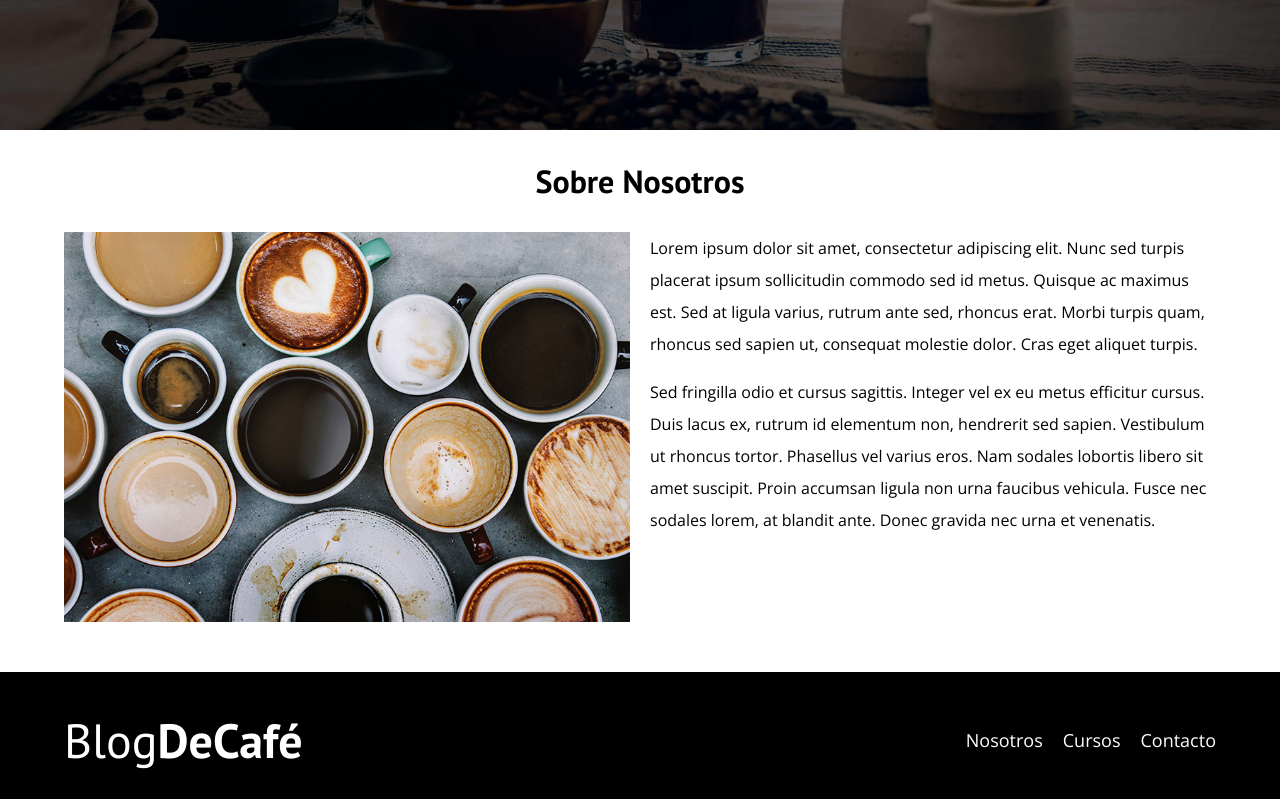
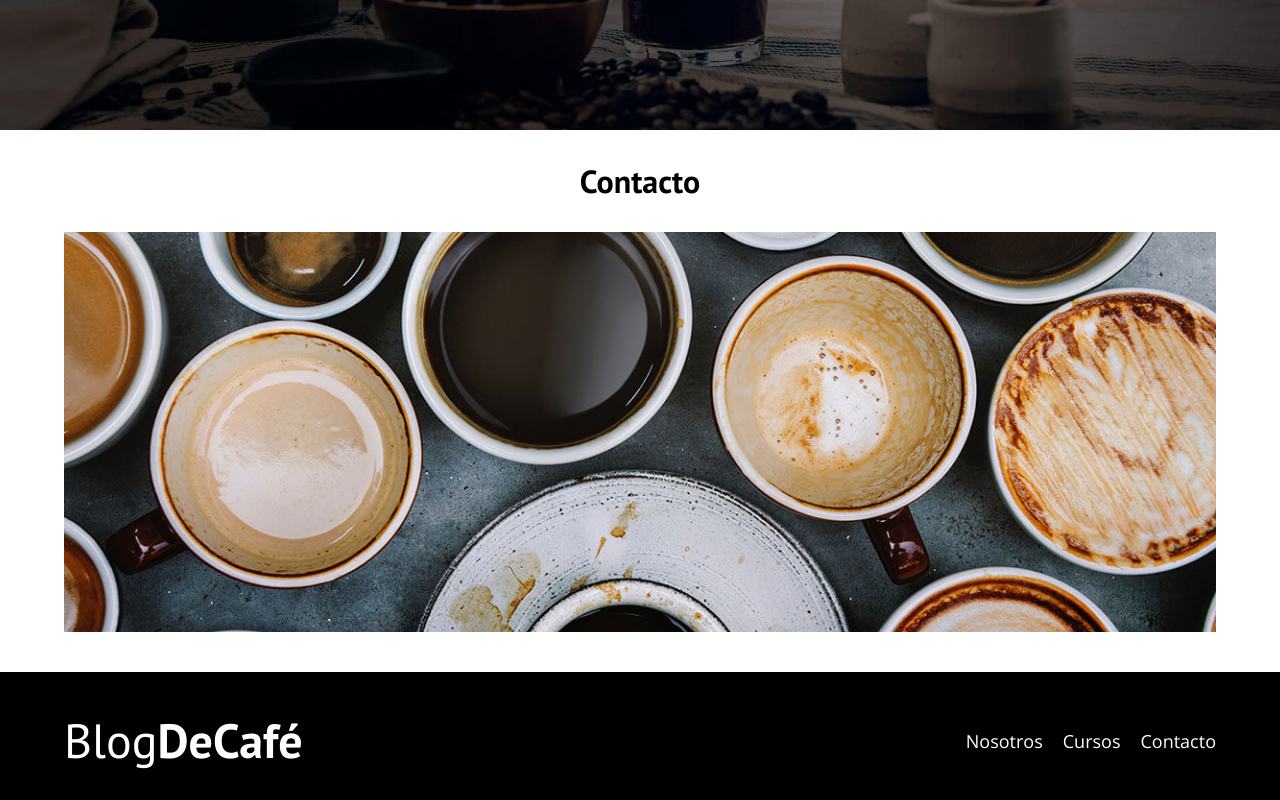
Before and after one commit to cocorniz88/blog_cafe, a plain HTML site: page nosotros.html in a window 1280 px wide. Shown: the part 470-1270 px from the top of the page. Drawn offline with nearby package versions, Linux system fonts and the light colour scheme.

Commit message:
img background

```diff
--- a/css/styles.css
+++ b/css/styles.css
@@ -221,3 +221,10 @@ img {
 .curso__info {
     font-size: 2rem;
 }
+/*Contacto*/
+.contacto-bg  {
+    background-image: url(../img/contacto.jpg); /*recordar que cuando se pone asi y es un div vacio en html debe de ir acompañado a continuacion con un height*/
+    height: 40rem;
+    background-size: cover;
+    background-repeat: no-repeat;
+}
--- a/nosotros.html
+++ b/nosotros.html
@@ -37,19 +37,12 @@
     </header>
 
     <main class="contenedor">
-        <h3 class="centrar-texto">Sobre Nosotros</h3>
+        <h3 class="centrar-texto">Contacto</h3>
 
-        <div class="sobre-nosotros">
-            <div class="sobre-nosotros__imagen">
-                <img src="img/nosotros.jpg" alt="imagen nosotros">
-            </div>
+        <div class="contacto-bg">
 
-            <div class="sobre-nosotros__texto">
-                <p class="parrafo">Lorem ipsum dolor sit amet, consectetur adipiscing elit. Nunc sed turpis placerat ipsum sollicitudin commodo sed id metus. Quisque ac maximus est. Sed at ligula varius, rutrum ante sed, rhoncus erat. Morbi turpis quam, rhoncus sed sapien ut, consequat molestie dolor. Cras eget aliquet turpis. </p>
+        </div>
 
-                <p>Sed fringilla odio et cursus sagittis. Integer vel ex eu metus efficitur cursus. Duis lacus ex, rutrum id elementum non, hendrerit sed sapien. Vestibulum ut rhoncus tortor. Phasellus vel varius eros. Nam sodales lobortis libero sit amet suscipit. Proin accumsan ligula non urna faucibus vehicula. Fusce nec sodales lorem, at blandit ante. Donec gravida nec urna et venenatis.</p>
-            </div>
-        </div>
     </main>
 
     <footer class="footer">
```
